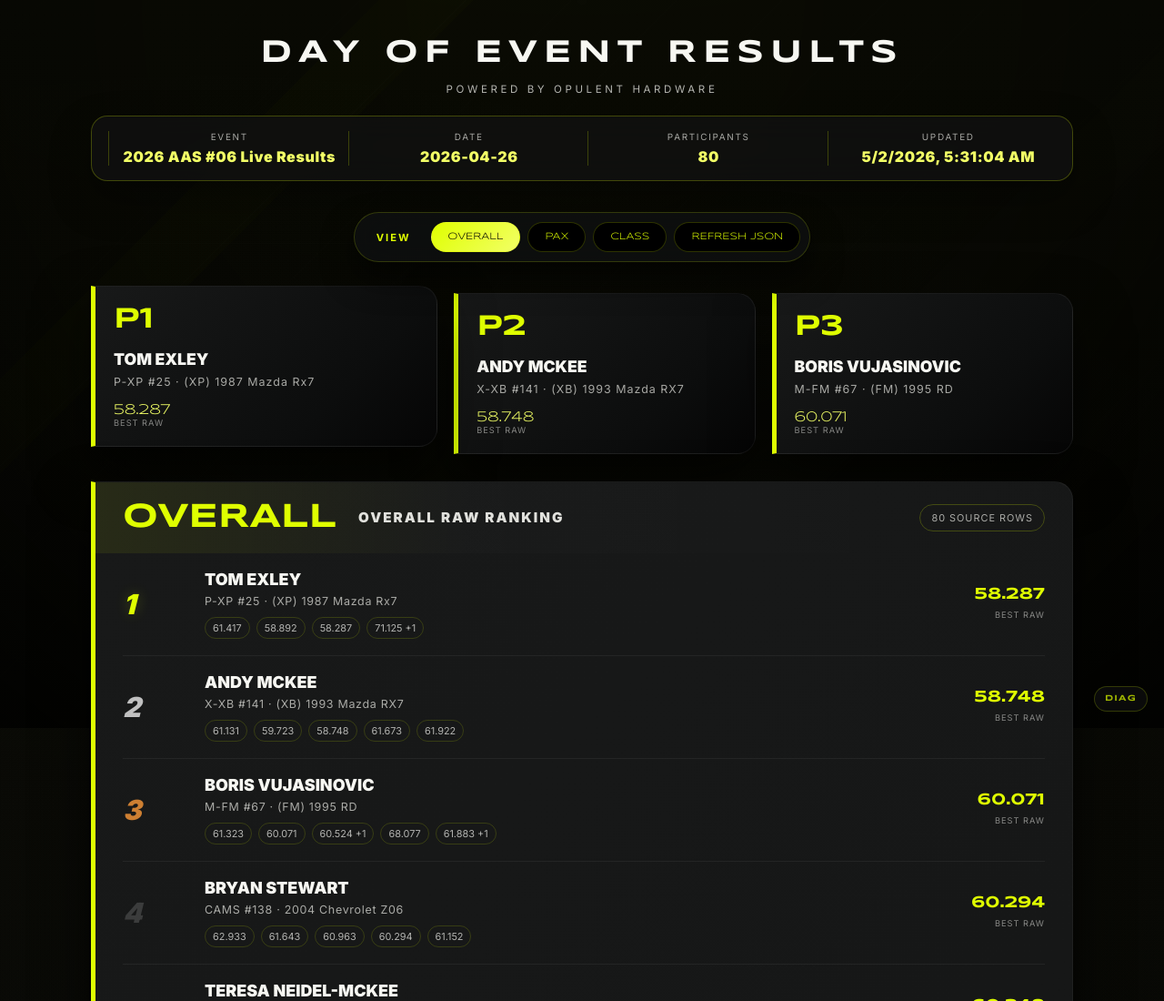
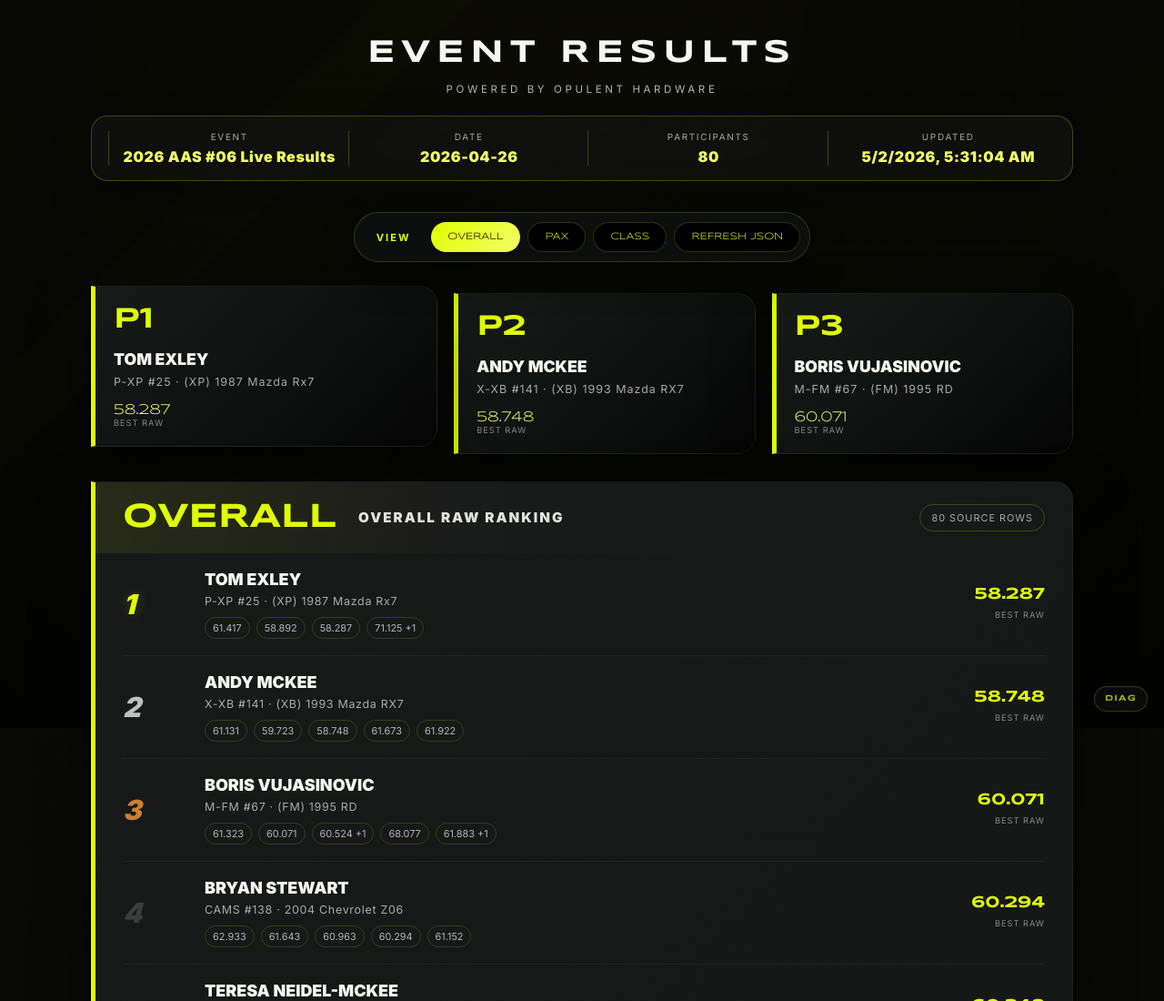
Before and after one commit to OpulentHardware/Live-Results-Analyzer, a website: page index.html in a window 1280 px wide. Shown: the top 1100 px of the page at 91% size. Drawn offline with nearby package versions, Linux system fonts and the light colour scheme.

Commit message:
Update index.html

```diff
--- a/index.html
+++ b/index.html
@@ -3,13 +3,13 @@
 <head>
   <meta charset="UTF-8" />
   <meta name="viewport" content="width=device-width, initial-scale=1.0" />
-  <title>Day of Event Results | OPULENT HARDWARE</title>
+  <title>Event Results | OPULENT HARDWARE</title>
   <link rel="stylesheet" href="./assets/style.css" />
 </head>
 <body>
   <div class="container">
     <header>
-      <h1 class="brand-logo">DAY OF EVENT RESULTS</h1>
+      <h1 class="brand-logo">EVENT RESULTS</h1>
       <div class="sub-title">POWERED BY OPULENT HARDWARE</div>
       <section class="event-strip" aria-label="Event metadata">
         <div class="meta-box"><span class="meta-label">Event</span><span class="meta-value" id="eventTitle">Loading...</span></div>
```
